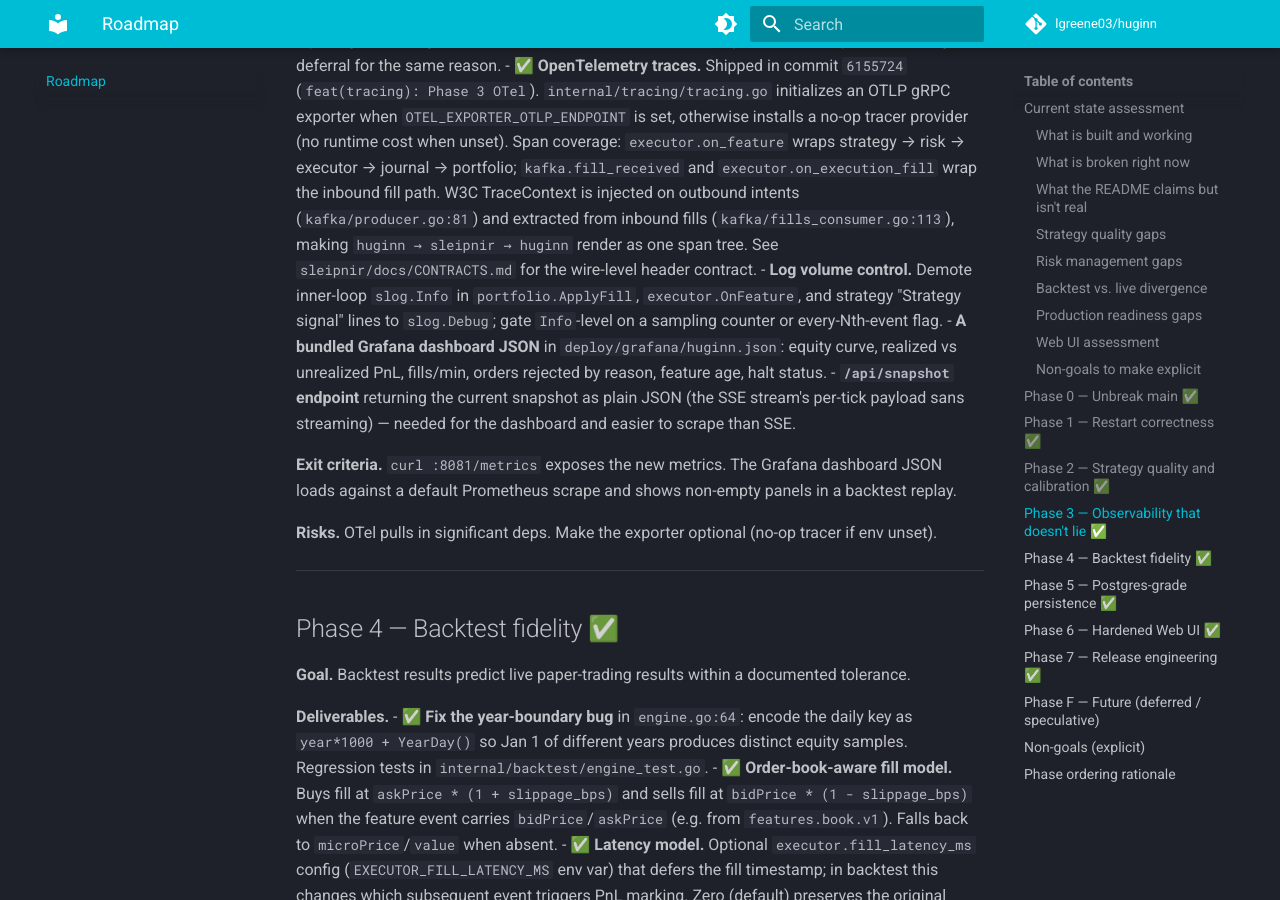
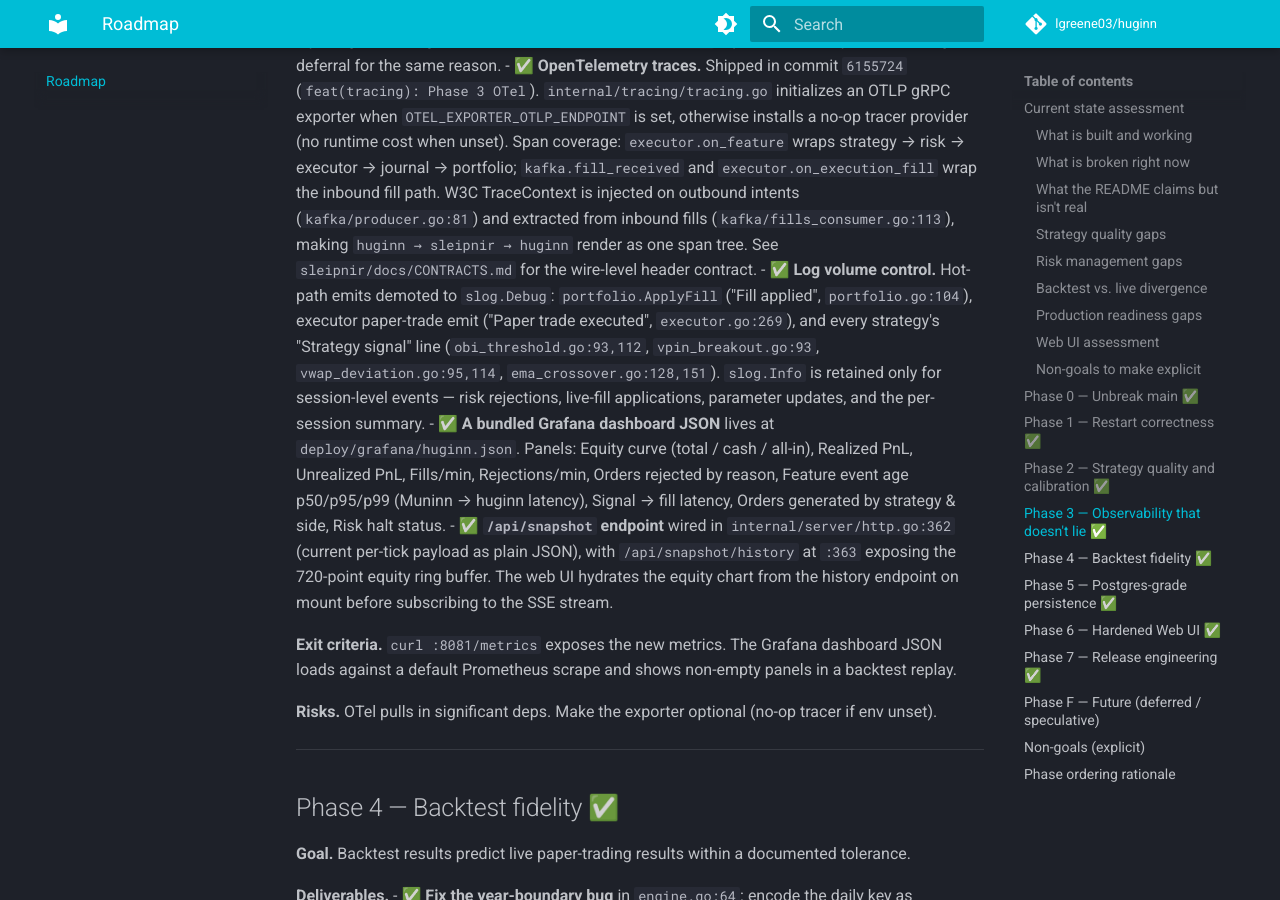
Before and after one commit to lgreene03/huginn, an MkDocs documentation site: the page built from docs/ROADMAP.md, in a window 1280 px wide and 900 px high, scrolled down 7296 px. Built offline with MkDocs 1.6.1 and Material for MkDocs 9.7.7, drawn with Linux system fonts in a browser that asks for light colours; comment, search, counter and statistics services are not loaded.

Commit message:
docs(roadmap): mark Phase 3 sub-items ✅ — log volume, Grafana JSON, /api/snapshot
The Phase 3 header was ✅ but three sub-items remained unchecked. All three
are in fact shipped on main:

- Log volume control: portfolio.ApplyFill, executor paper-trade emit, and
  every strategy's "Strategy signal" line use slog.Debug; slog.Info is
  reserved for session-level events.
- Grafana dashboard JSON: deploy/grafana/huginn.json with all listed panels
  plus Signal→fill latency and Orders generated by strategy & side.
- /api/snapshot endpoint: wired in internal/server/http.go:362, with
  /api/snapshot/history feeding the equity ring buffer.

Pure docs marker flip; no code changed.

Co-Authored-By: Claude Opus 4.7 <noreply@anthropic.com>

```diff
--- a/docs/ROADMAP.md
+++ b/docs/ROADMAP.md
@@ -155,9 +155,9 @@ Phased delivery, mirroring the discipline of the [Muninn server ROADMAP](https:/
 **Deliverables.**
 - ✅ **New metrics.** `huginn_orders_rejected_total{reason=...}`, `huginn_feature_event_age_seconds` (histogram, computed `now - event.EventTime` at dispatch), `huginn_signal_to_fill_latency_seconds`, `huginn_strategy_state_persisted_total`, `huginn_risk_halt_active` (gauge 0/1) shipped in `internal/metrics/metrics.go`. `huginn_kafka_consumer_lag{topic=...}` deferred — requires a polling sidecar against the broker's `__consumer_offsets` topic; mirrors sleipnir's matching deferral for the same reason.
 - ✅ **OpenTelemetry traces.** Shipped in commit `6155724` (`feat(tracing): Phase 3 OTel`). `internal/tracing/tracing.go` initializes an OTLP gRPC exporter when `OTEL_EXPORTER_OTLP_ENDPOINT` is set, otherwise installs a no-op tracer provider (no runtime cost when unset). Span coverage: `executor.on_feature` wraps strategy → risk → executor → journal → portfolio; `kafka.fill_received` and `executor.on_execution_fill` wrap the inbound fill path. W3C TraceContext is injected on outbound intents (`kafka/producer.go:81`) and extracted from inbound fills (`kafka/fills_consumer.go:113`), making `huginn → sleipnir → huginn` render as one span tree. See `sleipnir/docs/CONTRACTS.md` for the wire-level header contract.
-- **Log volume control.** Demote inner-loop `slog.Info` in `portfolio.ApplyFill`, `executor.OnFeature`, and strategy "Strategy signal" lines to `slog.Debug`; gate `Info`-level on a sampling counter or every-Nth-event flag.
-- **A bundled Grafana dashboard JSON** in `deploy/grafana/huginn.json`: equity curve, realized vs unrealized PnL, fills/min, orders rejected by reason, feature age, halt status.
-- **`/api/snapshot` endpoint** returning the current snapshot as plain JSON (the SSE stream's per-tick payload sans streaming) — needed for the dashboard and easier to scrape than SSE.
+- ✅ **Log volume control.** Hot-path emits demoted to `slog.Debug`: `portfolio.ApplyFill` ("Fill applied", `portfolio.go:104`), executor paper-trade emit ("Paper trade executed", `executor.go:269`), and every strategy's "Strategy signal" line (`obi_threshold.go:93,112`, `vpin_breakout.go:93`, `vwap_deviation.go:95,114`, `ema_crossover.go:128,151`). `slog.Info` is retained only for session-level events — risk rejections, live-fill applications, parameter updates, and the per-session summary.
+- ✅ **A bundled Grafana dashboard JSON** lives at `deploy/grafana/huginn.json`. Panels: Equity curve (total / cash / all-in), Realized PnL, Unrealized PnL, Fills/min, Rejections/min, Orders rejected by reason, Feature event age p50/p95/p99 (Muninn → huginn latency), Signal → fill latency, Orders generated by strategy & side, Risk halt status.
+- ✅ **`/api/snapshot` endpoint** wired in `internal/server/http.go:362` (current per-tick payload as plain JSON), with `/api/snapshot/history` at `:363` exposing the 720-point equity ring buffer. The web UI hydrates the equity chart from the history endpoint on mount before subscribing to the SSE stream.
 
 **Exit criteria.** `curl :8081/metrics` exposes the new metrics. The Grafana dashboard JSON loads against a default Prometheus scrape and shows non-empty panels in a backtest replay.
 
```
